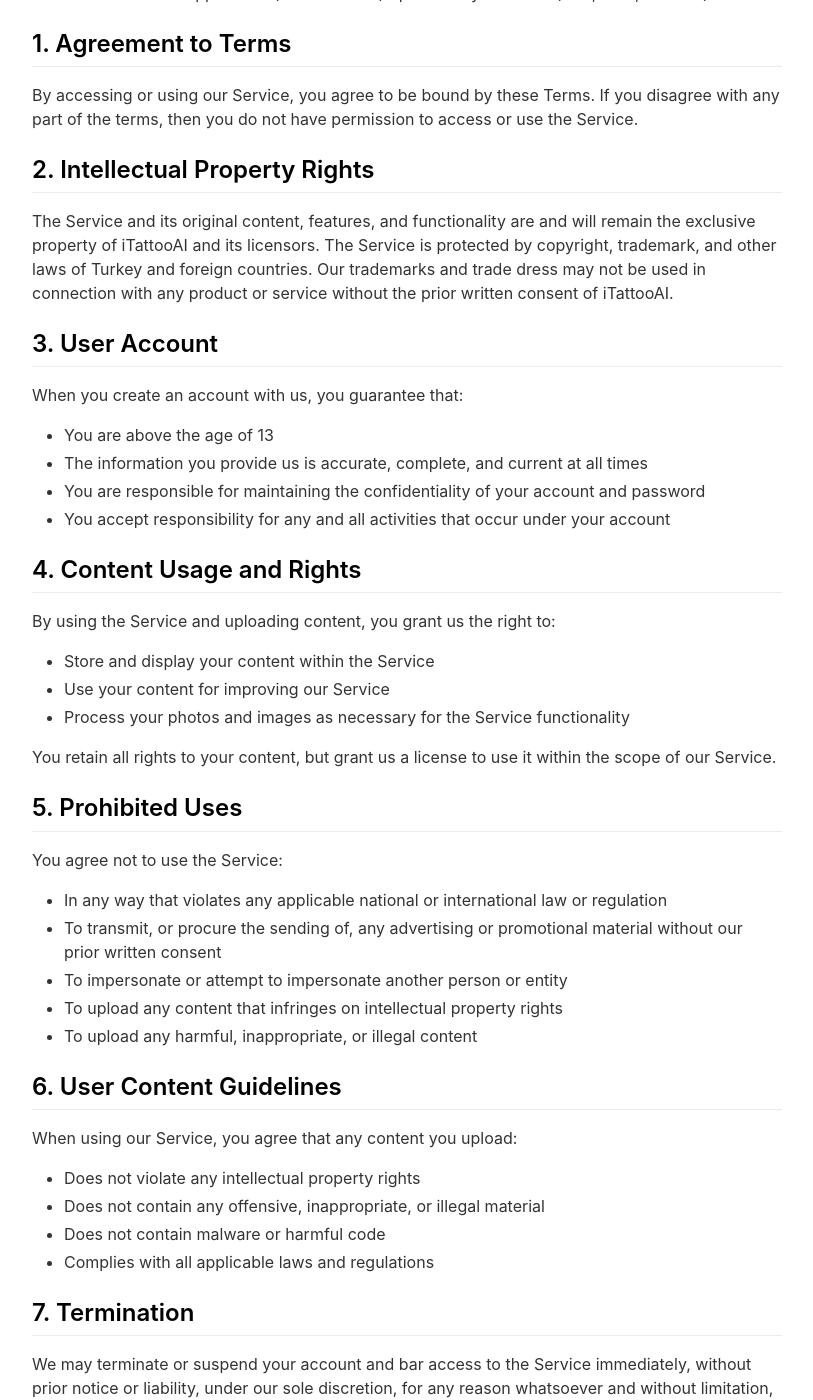
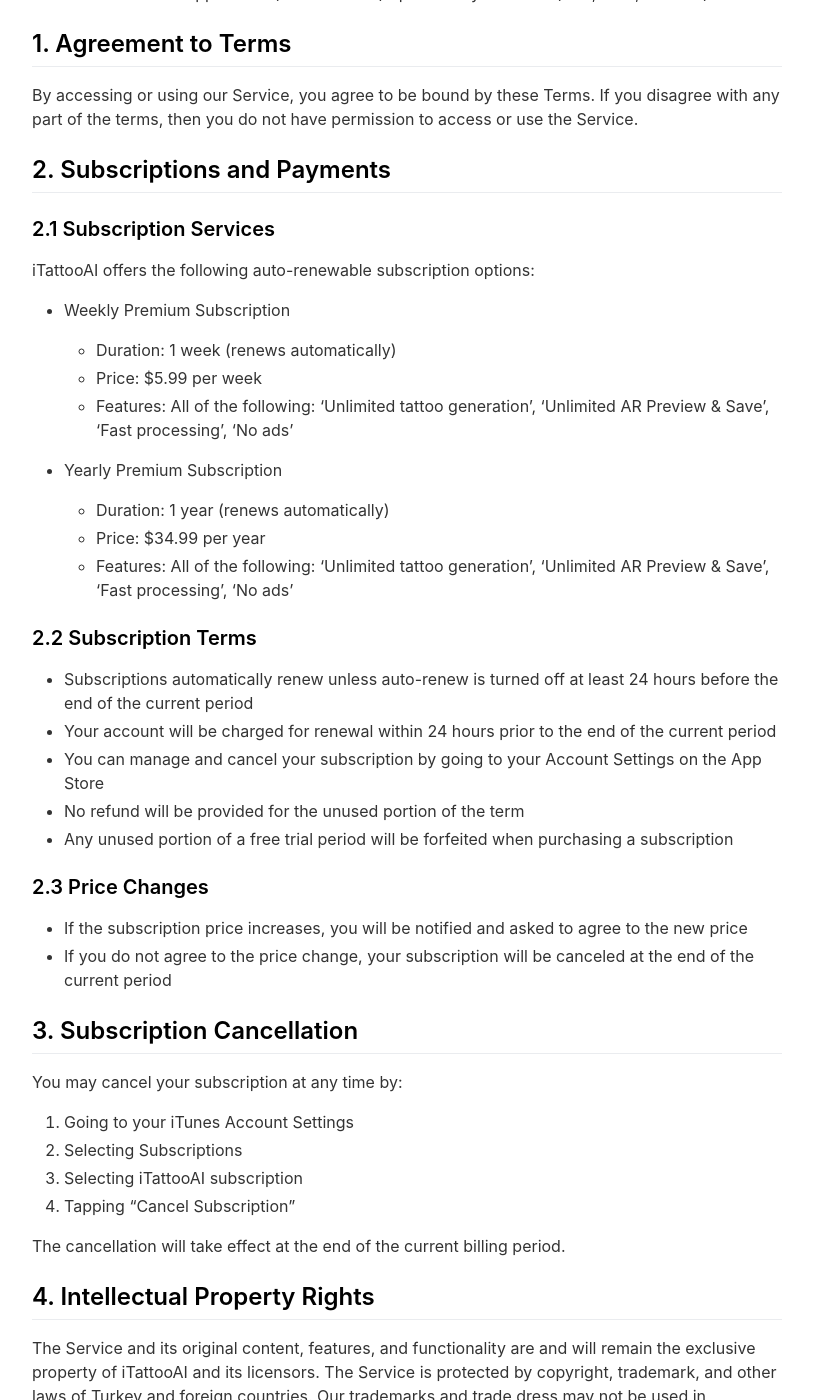
Before and after one commit to batuhanbag/itattoo-policy, a Jekyll site: the page built from _pages/termsofcondition.md, in a window 1280 px wide and 1400 px high, scrolled down 295 px. Shown: the whole window, without its empty margins (233-1046 px from the left). Built offline with Jekyll 4.4.1, drawn with Linux system fonts in a browser that asks for light colours; nearby versions of some CDN libraries; some of the changed text lies outside the part shown.

Commit message:
ffixed terms of condition

```diff
--- a/_pages/termsofcondition.md
+++ b/_pages/termsofcondition.md
@@ -14,11 +14,60 @@ Please read these Terms and Conditions ("Terms", "Terms and Conditions") careful
 
 By accessing or using our Service, you agree to be bound by these Terms. If you disagree with any part of the terms, then you do not have permission to access or use the Service.
 
-## 2. Intellectual Property Rights
+## 2. Subscriptions and Payments
+
+### 2.1 Subscription Services
+
+iTattooAI offers the following auto-renewable subscription options:
+
+- Weekly Premium Subscription
+
+  - Duration: 1 week (renews automatically)
+  - Price: \$5.99 per week
+  - Features: All of the following:
+    'Unlimited tattoo generation',
+    'Unlimited AR Preview & Save',
+    'Fast processing',
+    'No ads'
+
+- Yearly Premium Subscription
+  - Duration: 1 year (renews automatically)
+  - Price: \$34.99 per year
+  - Features: All of the following:
+    'Unlimited tattoo generation',
+    'Unlimited AR Preview & Save',
+    'Fast processing',
+    'No ads'
+
+### 2.2 Subscription Terms
+
+- Subscriptions automatically renew unless auto-renew is turned off at least 24 hours before the end of the current period
+- Your account will be charged for renewal within 24 hours prior to the end of the current period
+- You can manage and cancel your subscription by going to your Account Settings on the App Store
+- No refund will be provided for the unused portion of the term
+- Any unused portion of a free trial period will be forfeited when purchasing a subscription
+
+### 2.3 Price Changes
+
+- If the subscription price increases, you will be notified and asked to agree to the new price
+- If you do not agree to the price change, your subscription will be canceled at the end of the current period
+
+## 3. Subscription Cancellation
+
+You may cancel your subscription at any time by:
+
+1. Going to your iTunes Account Settings
+2. Selecting Subscriptions
+3. Selecting iTattooAI subscription
+4. Tapping "Cancel Subscription"
+
+The cancellation will take effect at the end of the current billing period.
+
+## 4. Intellectual Property Rights
 
 The Service and its original content, features, and functionality are and will remain the exclusive property of iTattooAI and its licensors. The Service is protected by copyright, trademark, and other laws of Turkey and foreign countries. Our trademarks and trade dress may not be used in connection with any product or service without the prior written consent of iTattooAI.
 
-## 3. User Account
+## 5. User Account
 
 When you create an account with us, you guarantee that:
 
@@ -47,7 +96,7 @@ You agree not to use the Service:
 - To upload any content that infringes on intellectual property rights
 - To upload any harmful, inappropriate, or illegal content
 
-## 6. User Content Guidelines
+## 8. User Content Guidelines
 
 When using our Service, you agree that any content you upload:
 
@@ -56,11 +105,11 @@ When using our Service, you agree that any content you upload:
 - Does not contain malware or harmful code
 - Complies with all applicable laws and regulations
 
-## 7. Termination
+## 9. Termination
 
 We may terminate or suspend your account and bar access to the Service immediately, without prior notice or liability, under our sole discretion, for any reason whatsoever and without limitation, including but not limited to a breach of the Terms.
 
-## 8. Limitation of Liability
+## 10. Limitation of Liability
 
 In no event shall iTattooAI, nor its directors, employees, partners, agents, suppliers, or affiliates, be liable for any indirect, incidental, special, consequential or punitive damages, including without limitation, loss of profits, data, use, goodwill, or other intangible losses, resulting from:
 
```
Also changed, not shown: other parts of _pages/termsofcondition.md (+7 -7 lines).
